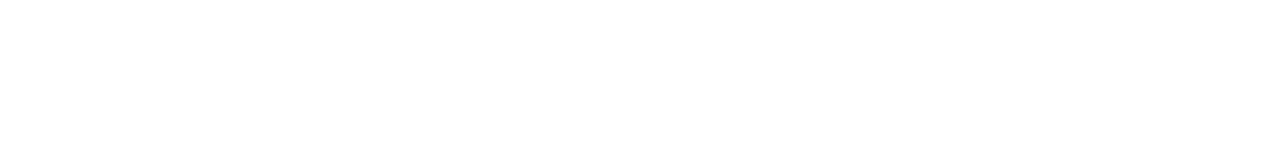
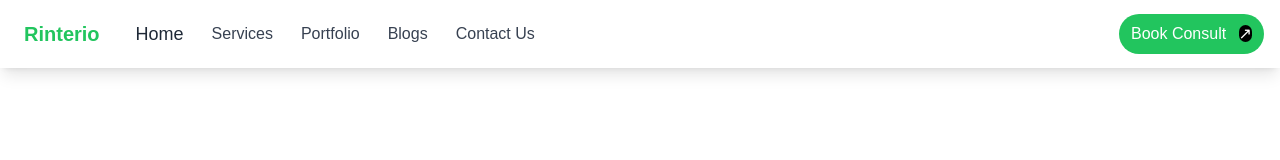
Before and after one commit to hamim880/assignment-03, a plain HTML site: page index.html in a window 1280 px wide. Drawn offline with nearby package versions, Linux system fonts and the light colour scheme.

Commit message:
navbar commit

```diff
--- a/index.html
+++ b/index.html
@@ -3,9 +3,106 @@
 <head>
     <meta charset="UTF-8">
     <meta name="viewport" content="width=device-width, initial-scale=1.0">
-    <title>Document</title>
+    <title>Rinterio</title>
+    <!-- daisyUi cdn -->
+    <link href="https://cdn.jsdelivr.net/npm/daisyui@4.12.10/dist/full.min.css" rel="stylesheet" type="text/css" />
+
+    <!-- tailwind cdn  -->
+    <script src="https://cdn.tailwindcss.com"></script>
+
+    <script>
+        tailwind.config = {
+          theme: {
+            extend: {
+              colors: {
+                clifford: '#b8e994',
+              }
+            }
+          }
+        }
+      </script>
+
+    <style>
+          .font-manrope{
+
+            font-family: "Manrope", sans-serif;
+        }
+
+    </style>
 </head>
-<body>
+<body class="font-manrope">
+
+    <!-- navbar section  -->
+
+    <nav class="bg-white shadow-lg">
+        <div class="max-w-7xl mx-auto px-4">
+            <div class="flex justify-between">
+                <div class="flex space-x-4">
+                    <!-- Logo -->
+                    <div>
+                        <a href="#" class="flex items-center py-5 px-2 text-gray-700">
+                            <span class="text-green-500 text-xl font-bold">Rinterio</span>
+                        </a>
+                    </div>
+
+                    <!-- Primary Nav -->
+                    <div class="hidden md:flex items-center space-x-1">
+                        <a href="#" class="py-5 px-3 hover:text-gray-900 text-bold text-lg">Home</a>
+                        <a href="#" class="py-5 px-3 text-gray-700 hover:text-gray-900">Services</a>
+                        <a href="#" class="py-5 px-3 text-gray-700 hover:text-gray-900">Portfolio</a>
+                        <a href="#" class="py-5 px-3 text-gray-700 hover:text-gray-900">Blogs</a>
+                        <a href="#" class="py-5 px-3 text-gray-700 hover:text-gray-900">Contact Us</a>
+                    </div>
+                </div>
+
+                <!-- Secondary Nav -->
+                <div class="hidden md:flex items-center space-x-1">
+                    <a href="#" class="py-2 px-3 bg-green-500 text-white rounded-full hover:bg-green-400 transition duration-300">
+                        Book Consult <span class="ml-2 bg-black rounded-full">↗</span>
+                    </a>
+                </div>
+
+                <!-- Mobile Menu Button -->
+                <div class="md:hidden flex items-center">
+                    <button class="mobile-menu-button">
+                        <svg class="w-6 h-6" fill="none" stroke-linecap="round" stroke-linejoin="round" stroke-width="2" viewBox="0 0 24 24" stroke="currentColor">
+                            <path d="M4 6h16M4 12h16m-7 6h7"></path>
+                        </svg>
+                    </button>
+                </div>
+            </div>
+        </div>
+
+        <!-- Mobile Menu -->
+        <div class="mobile-menu hidden md:hidden">
+            <a href="#" class="block py-2 px-4 text-sm hover:bg-gray-200">Home</a>
+            <a href="#" class="block py-2 px-4 text-sm hover:bg-gray-200">Services</a>
+            <a href="#" class="block py-2 px-4 text-sm hover:bg-gray-200">Portfolio</a>
+            <a href="#" class="block py-2 px-4 text-sm hover:bg-gray-200">Blogs</a>
+            <a href="#" class="block py-2 px-4 text-sm hover:bg-gray-200">Contact Us</a>
+            <a href="#" class="block py-2 px-4 text-sm bg-green-500 text-white rounded-full mt-2 hover:bg-green-400 transition duration-300">
+                Book Consult ↗</span>
+            </a>
+        </div>
+    </nav>
+
+
+
+
+
+
+
+
+
+
+
+
+
+
+
+
+
 
 </body>
+
 </html>
```
